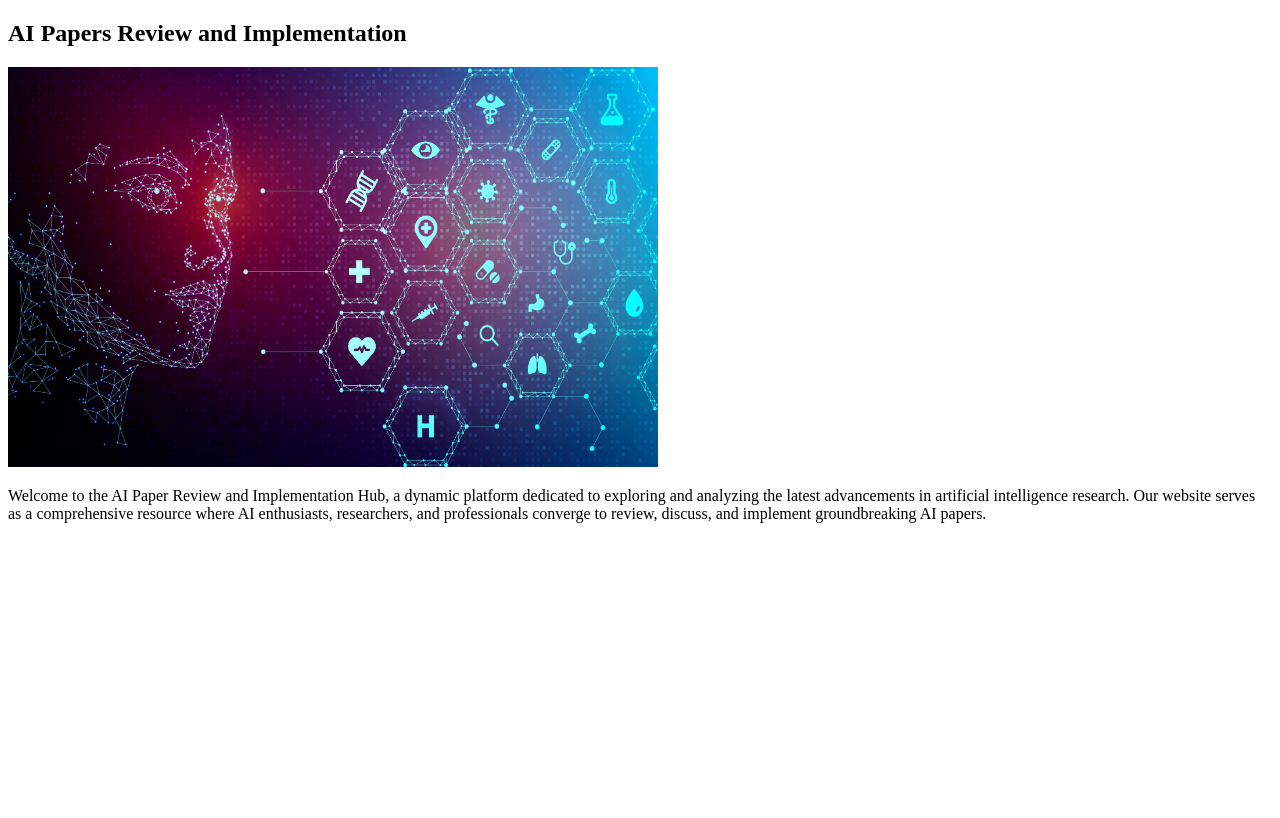
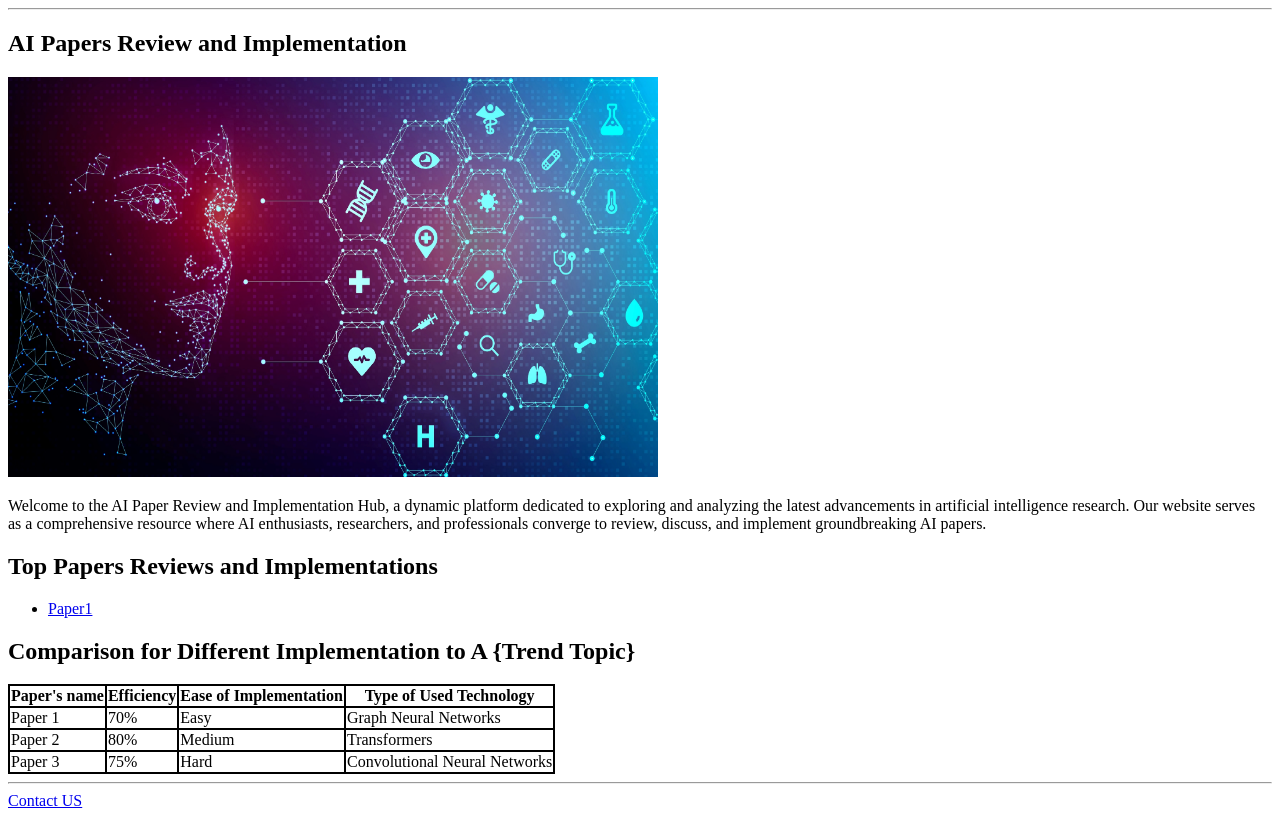
Before and after one commit to alizmq02/swe-363-231, a plain HTML site: page index.html in a window 1280 px wide. Drawn offline with Linux system fonts and the light colour scheme.

Commit message:
Exercise 2-5 completed

```diff
--- a/index.html
+++ b/index.html
@@ -2,8 +2,14 @@
 <html lang="en">
 
 <head>
+    <!--  Charset in meta is used to indicate the web page's character encoding. -->
     <meta charset="UTF-8">
+    <!-- The viewport is the user's visible area of a web page. It varies with the device - it will be smaller on a mobile phone than on a computer screen. -->
     <meta name="viewport" content="width=device-width, initial-scale=1.0">
+    <meta name="description" content="Website for reviewing
+    AI papers">
+    <meta name="keywords" content="AI, AI papers, AI papers review, AI papers Implementation">
+    <meta name="author" content="Ali Alqutayfi">
     <title>AIPRI</title>
 </head>
 
@@ -11,6 +17,9 @@
     <!-- Navigation bar sectoin -->
     <nav>
     </nav>
+
+    <hr>
+
     <!-- The article or content section -->
     <article>
         <h1>AI Papers Review and Implementation</h1>
@@ -21,10 +30,46 @@
             resource where AI enthusiasts, researchers, and professionals converge to review, discuss, and implement
             groundbreaking AI papers.
         </p>
+        <h2>Top Papers Reviews and Implementations</h2>
+        <ul>
+            <li><a href="paper.html">Paper1</a></li>
+        </ul>
+        <h2>Comparison for Different Implementation to A {Trend Topic}</h2>
+
+        <table bgcolor="#000000">
+            <tr bgcolor="#ffffff">
+              <th>Paper's name</th>
+              <th>Efficiency</th>
+              <th>Ease of Implementation</th>
+              <th>Type of Used Technology</th>
+            </tr>
+            <tr bgcolor="#ffffff">
+              <td>Paper 1</td>
+              <td>70%</td>
+              <td>Easy</td>
+              <td>Graph Neural Networks</td>
+            </tr>
+            <tr bgcolor="#ffffff">
+              <td>Paper 2</td>
+              <td>80%</td>
+              <td>Medium</td>
+              <td>Transformers</td>
+            </tr>
+            <tr bgcolor="#ffffff">
+              <td>Paper 3</td>
+              <td>75%</td>
+              <td>Hard</td>
+              <td>Convolutional Neural Networks</td>
+            </tr>
+        </table>
+
     </article>
+
+    <hr>
+
     <!-- The footer section -->
     <footer>
-
+        <a href="contactUs.html">Contact US</a>
     </footer>
 </body>
 
```
Also changed, not shown: contactUs.html (added, +25 -0 lines), paper.html (added, +12 -0 lines).
